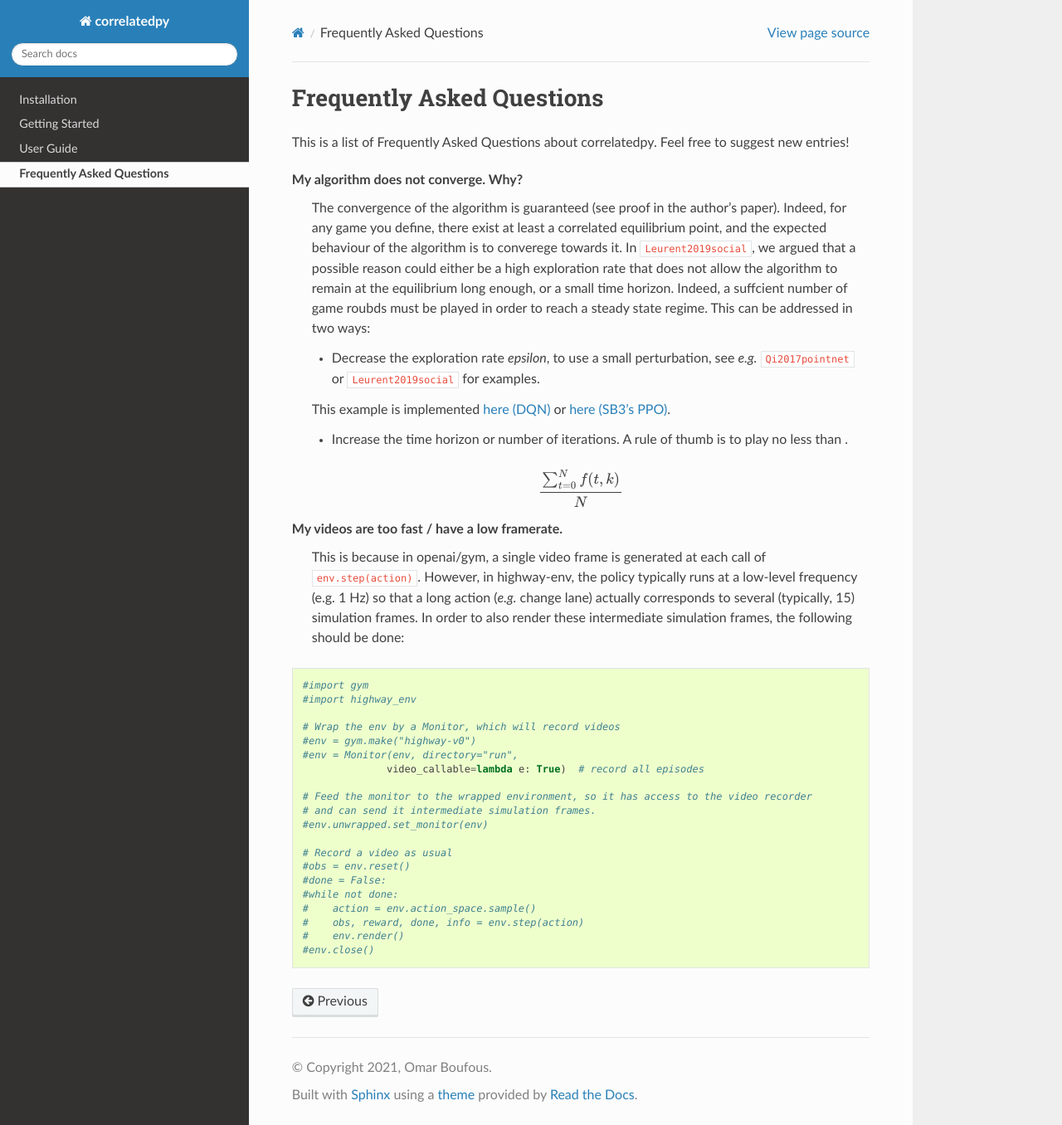
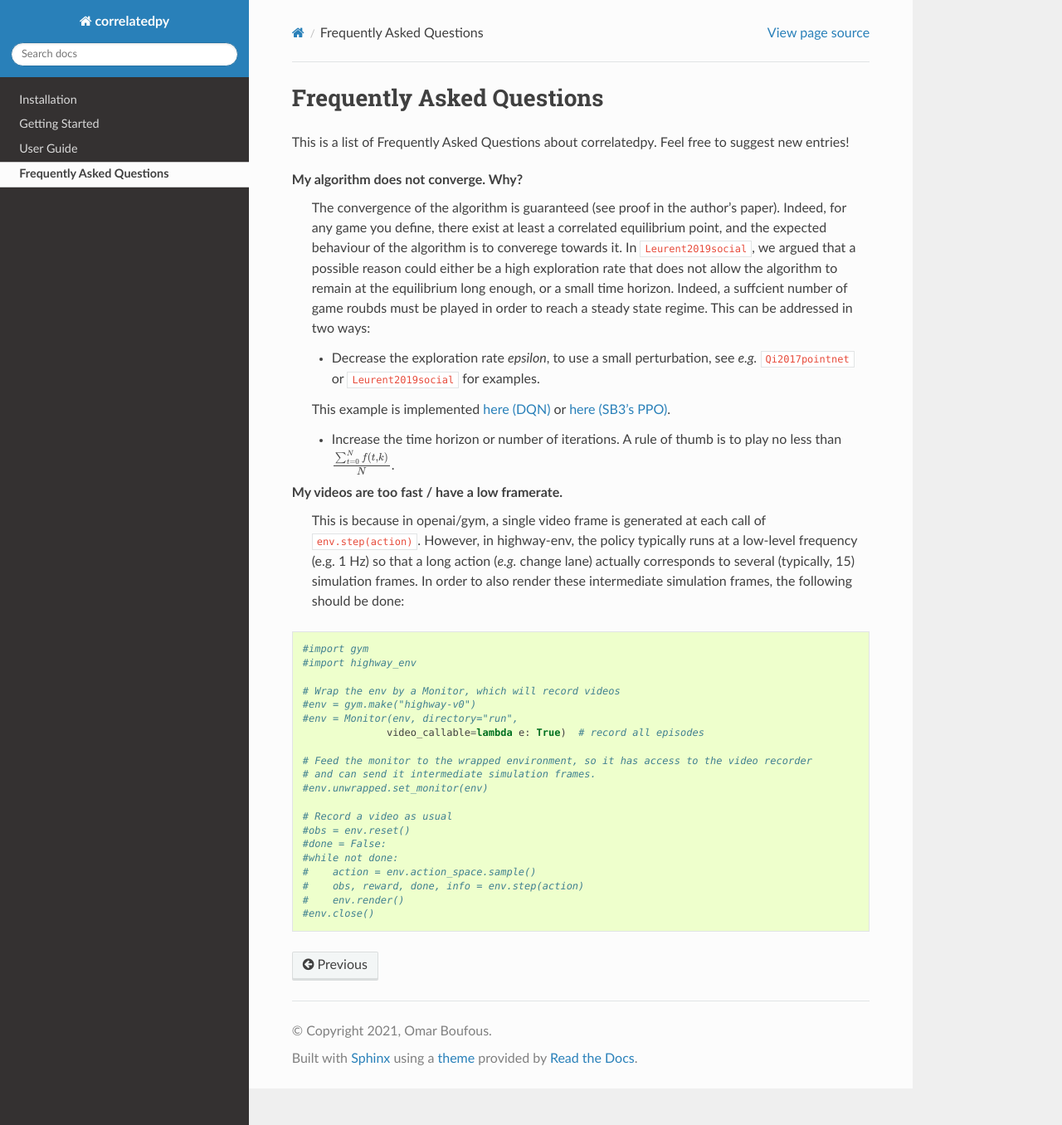
Before and after one commit to pankhurigadi/correlatedpy, a Sphinx documentation site: the page built from docs/source/faq.rst, in a window 1280 px wide and 1356 px high. Shown: the whole window at 83% size. Built offline with Sphinx 7.4.7 and the Read the Docs theme 2.0.0, drawn with Linux system fonts in a browser that asks for light colours; pages that are not in the unit, such as notebooks, are missing from menus; cross-references to code outside the pages are shown as plain code; some of the changed lines change nothing that is shown.

Commit message:
Update faq.rst

```diff
--- a/docs/source/faq.rst
+++ b/docs/source/faq.rst
@@ -15,11 +15,7 @@ My algorithm does not converge. Why?
     - Decrease the exploration rate *epsilon*, to use a small perturbation, see *e.g.* :cite:`Qi2017pointnet` or :cite:`Leurent2019social` for examples.
     This example is implemented `here (DQN) <https://colab.research.google.com/github/eleurent/highway-env/blob/master/scripts/intersection_social_dqn.ipynb>`_ or `here (SB3's PPO) <https://github.com/eleurent/highway-env/blob/master/scripts/sb3_highway_ppo_transformer.py>`_.
 
-    - Increase the time horizon or number of iterations. A rule of thumb is to play no less than .
-
-.. math::
-
-   \frac{ \sum_{t=0}^{N}f(t,k) }{N}
+    - Increase the time horizon or number of iterations. A rule of thumb is to play no less than :math:`\frac{ \sum_{t=0}^{N}f(t,k) }{N}`.
 
 My videos are too fast / have a low framerate.
     This is because in openai/gym, a single video frame is generated at each call of ``env.step(action)``. However, in highway-env, the policy typically runs at a low-level frequency (e.g. 1 Hz) so that a long action (*e.g.* change lane) actually corresponds to several (typically, 15) simulation frames.
```
